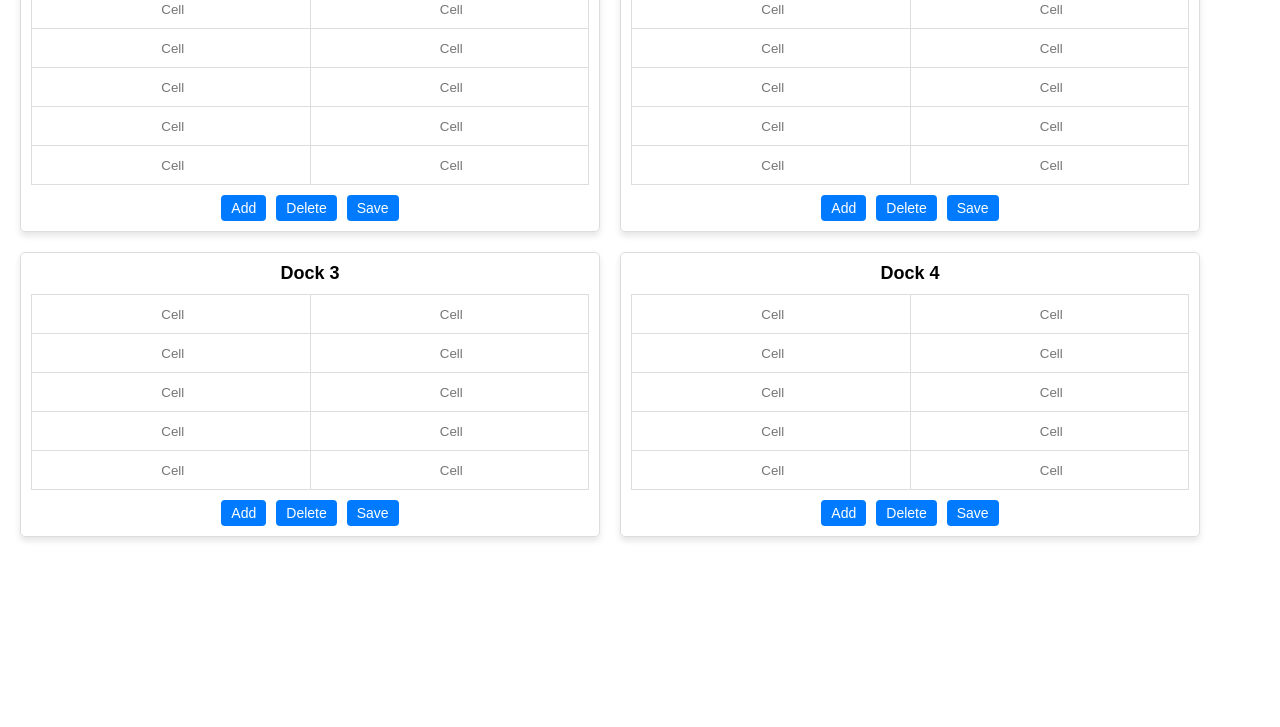
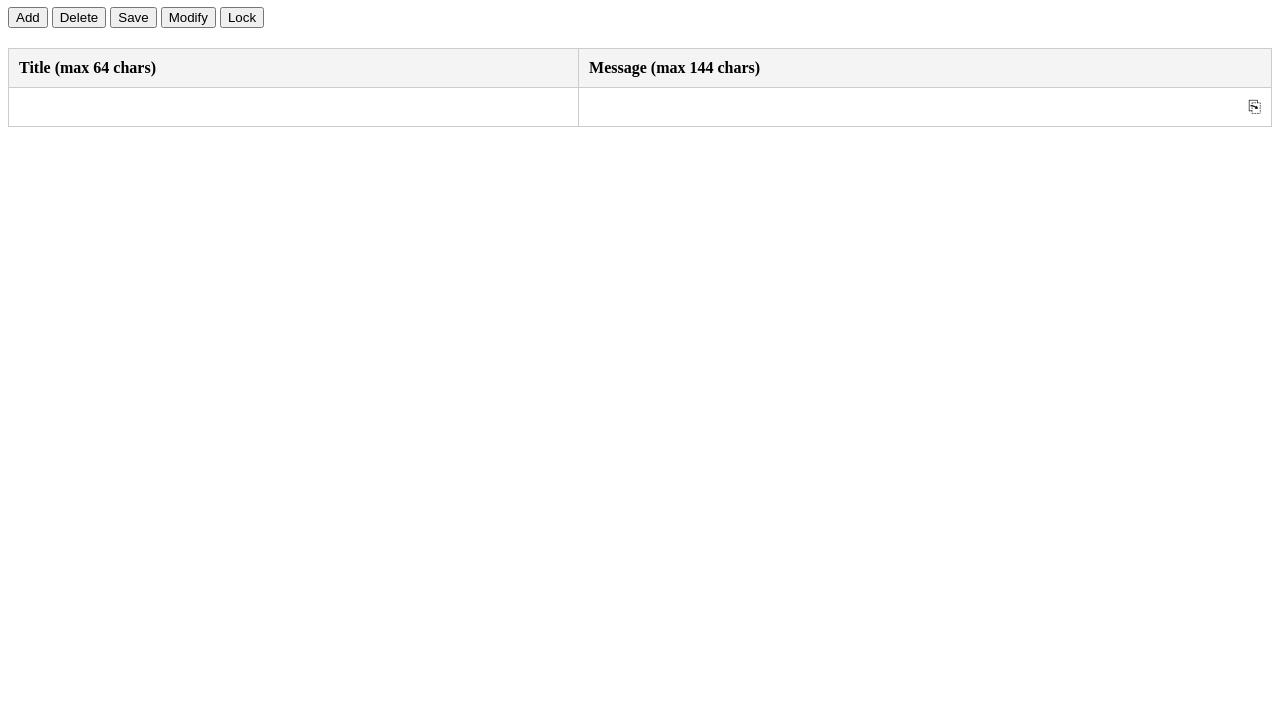
Before and after one commit to ArunCSEng/bit-dock, a plain HTML site: page index.html in a window 1280 px wide. Shown: the part 73-800 px from the top of the page. Drawn offline with Linux system fonts and the light colour scheme.

Commit message:
Update index.html

```diff
--- a/index.html
+++ b/index.html
@@ -3,165 +3,128 @@
 <head>
     <meta charset="UTF-8">
     <meta name="viewport" content="width=device-width, initial-scale=1.0">
-    <title>Independent Docks</title>
+    <title>Dynamic Spreadsheet</title>
     <style>
-        body {
-            font-family: Arial, sans-serif;
-            margin: 20px;
-            display: flex;
-            flex-wrap: wrap;
-            gap: 20px;
-        }
-        .spreadsheet {
-            width: 45%;
-            border: 1px solid #ddd;
-            border-radius: 5px;
-            padding: 10px;
-            box-shadow: 0 4px 6px rgba(0, 0, 0, 0.1);
-        }
         table {
             border-collapse: collapse;
             width: 100%;
+            margin: 20px 0;
         }
-        td {
-            border: 1px solid #ddd;
+
+        th, td {
+            border: 1px solid #ccc;
             padding: 10px;
-            text-align: center;
+            text-align: left;
+        }
+
+        th {
+            background-color: #f4f4f4;
+        }
+
+        td.message {
             position: relative;
         }
-        td input {
-            width: 100%;
-            border: none;
-            outline: none;
-            text-align: center;
-        }
-        td:hover {
-            background-color: #f0f0f0;
-        }
-        .spreadsheet-title {
-            font-size: 18px;
-            font-weight: bold;
-            text-align: center;
-            margin-bottom: 10px;
-        }
-        .options {
-            margin-top: 10px;
-            display: flex;
-            justify-content: center;
-            gap: 10px;
-        }
-        .options button {
-            padding: 5px 10px;
-            font-size: 14px;
-            border: none;
-            border-radius: 4px;
-            background-color: #007BFF;
-            color: white;
+
+        td.message .copy-icon {
+            position: absolute;
+            right: 10px;
             cursor: pointer;
         }
-        .options button:hover {
-            background-color: #0056b3;
+
+        .blurred {
+            filter: blur(5px);
         }
     </style>
 </head>
 <body>
+    <h1>Dynamic Spreadsheet</h1>
+    <button id="addButton">Add</button>
+    <button id="deleteButton">Delete</button>
+    <button id="saveButton">Save</button>
+    <button id="modifyButton">Modify</button>
+    <button id="lockButton">Lock</button>
+    <table id="spreadsheet">
+        <thead>
+            <tr>
+                <th>Title (max 64 chars)</th>
+                <th>Message (max 144 chars)</th>
+            </tr>
+        </thead>
+        <tbody>
+            <tr>
+                <td contenteditable="true" maxlength="64"></td>
+                <td class="message" contenteditable="true" maxlength="144">
+                    <span></span>
+                    <span class="copy-icon" onclick="copyMessage(this)">&#x2398;</span>
+                </td>
+            </tr>
+        </tbody>
+    </table>
 
-<div class="spreadsheet">
-    <div class="spreadsheet-title">Dock 1</div>
-    <table id="spreadsheet1"></table>
-    <div class="options">
-        <button onclick="addRow('spreadsheet1')">Add</button>
-        <button onclick="deleteRow('spreadsheet1')">Delete</button>
-        <button onclick="saveTable('spreadsheet1')">Save</button>
-    </div>
-</div>
+    <script>
+        let isLocked = false;
 
-<div class="spreadsheet">
-    <div class="spreadsheet-title">Dock 2</div>
-    <table id="spreadsheet2"></table>
-    <div class="options">
-        <button onclick="addRow('spreadsheet2')">Add</button>
-        <button onclick="deleteRow('spreadsheet2')">Delete</button>
-        <button onclick="saveTable('spreadsheet2')">Save</button>
-    </div>
-</div>
+        document.getElementById('addButton').addEventListener('click', () => {
+            const table = document.getElementById('spreadsheet').querySelector('tbody');
+            const row = document.createElement('tr');
+            row.innerHTML = `
+                <td contenteditable="true" maxlength="64"></td>
+                <td class="message" contenteditable="true" maxlength="144">
+                    <span></span>
+                    <span class="copy-icon" onclick="copyMessage(this)">&#x2398;</span>
+                </td>
+            `;
+            table.appendChild(row);
+        });
 
-<div class="spreadsheet">
-    <div class="spreadsheet-title">Dock 3</div>
-    <table id="spreadsheet3"></table>
-    <div class="options">
-        <button onclick="addRow('spreadsheet3')">Add</button>
-        <button onclick="deleteRow('spreadsheet3')">Delete</button>
-        <button onclick="saveTable('spreadsheet3')">Save</button>
-    </div>
-</div>
+        document.getElementById('deleteButton').addEventListener('click', () => {
+            const table = document.getElementById('spreadsheet').querySelector('tbody');
+            if (table.rows.length > 0) {
+                table.deleteRow(table.rows.length - 1);
+            }
+        });
 
-<div class="spreadsheet">
-    <div class="spreadsheet-title">Dock 4</div>
-    <table id="spreadsheet4"></table>
-    <div class="options">
-        <button onclick="addRow('spreadsheet4')">Add</button>
-        <button onclick="deleteRow('spreadsheet4')">Delete</button>
-        <button onclick="saveTable('spreadsheet4')">Save</button>
-    </div>
-</div>
+        document.getElementById('modifyButton').addEventListener('click', () => {
+            const selectedCell = document.activeElement;
+            if (selectedCell.tagName === 'TD' && selectedCell.isContentEditable) {
+                selectedCell.focus();
+            }
+        });
 
-<script>
-    function initializeTable(tableId) {
-        const table = document.getElementById(tableId);
-        for (let i = 0; i < 5; i++) {
-            const row = document.createElement('tr');
-            for (let j = 0; j < 2; j++) {
-                const cell = document.createElement('td');
-                const input = document.createElement('input');
-                input.type = 'text';
-                input.maxLength = 64;
-                input.placeholder = 'Cell';
-                cell.appendChild(input);
-                row.appendChild(cell);
-            }
-            table.appendChild(row);
+        document.getElementById('saveButton').addEventListener('click', () => {
+            const table = document.getElementById('spreadsheet');
+            const data = [];
+
+            table.querySelectorAll('tbody tr').forEach(row => {
+                const title = row.cells[0].innerText.trim();
+                const message = row.cells[1].innerText.trim();
+                data.push({ title, message });
+            });
+
+            console.log('Saved Data:', data);
+            alert('Spreadsheet data saved to console.');
+        });
+
+        document.getElementById('lockButton').addEventListener('click', () => {
+            const messages = document.querySelectorAll('#spreadsheet .message span:first-child');
+            isLocked = !isLocked;
+
+            messages.forEach(span => {
+                if (isLocked) {
+                    span.classList.add('blurred');
+                } else {
+                    span.classList.remove('blurred');
+                }
+            });
+        });
+
+        function copyMessage(icon) {
+            const cell = icon.parentElement;
+            const message = cell.querySelector('span:first-child').innerText;
+            navigator.clipboard.writeText(message).then(() => {
+                alert('Message copied!');
+            });
         }
-    }
-
-    function addRow(tableId) {
-        const table = document.getElementById(tableId);
-        if (!table) return;
-        const row = document.createElement('tr');
-        for (let i = 0; i < 2; i++) {
-            const cell = document.createElement('td');
-            const input = document.createElement('input');
-            input.type = 'text';
-            input.maxLength = 64;
-            input.placeholder = 'Cell';
-            cell.appendChild(input);
-            row.appendChild(cell);
-        }
-        table.appendChild(row);
-    }
-
-    function deleteRow(tableId) {
-        const table = document.getElementById(tableId);
-        if (!table || table.rows.length === 0) {
-            alert('No rows to delete!');
-            return;
-        }
-        table.deleteRow(-1);
-    }
-
-    function saveTable(tableId) {
-        const table = document.getElementById(tableId);
-        if (!table) return;
-        const data = Array.from(table.rows).map(row => {
-            return Array.from(row.cells).map(cell => cell.querySelector('input').value);
-        });
-        console.log(`${tableId} Data:`, data);
-        alert(`${tableId} saved! Check console for data.`);
-    }
-
-    // Initialize all tables independently
-    ['spreadsheet1', 'spreadsheet2', 'spreadsheet3', 'spreadsheet4'].forEach(initializeTable);
-</script>
-
+    </script>
 </body>
 </html>
```
